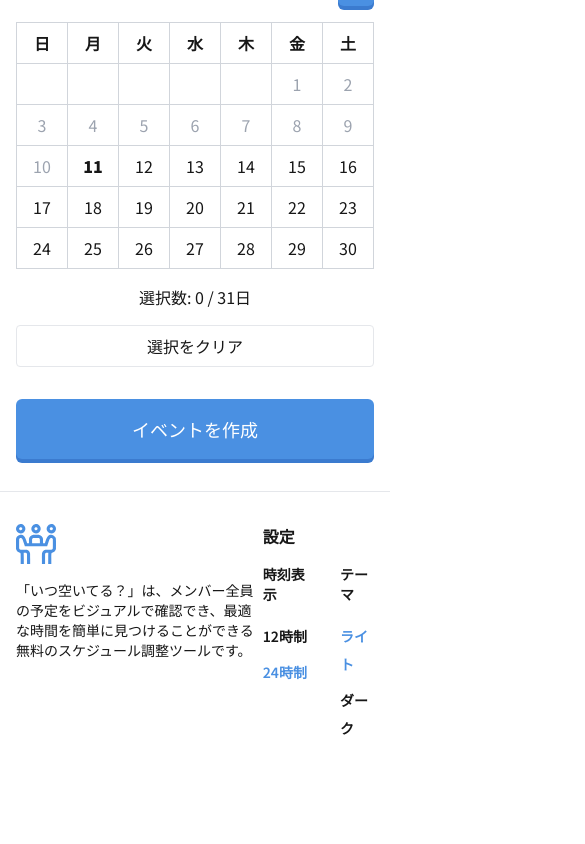
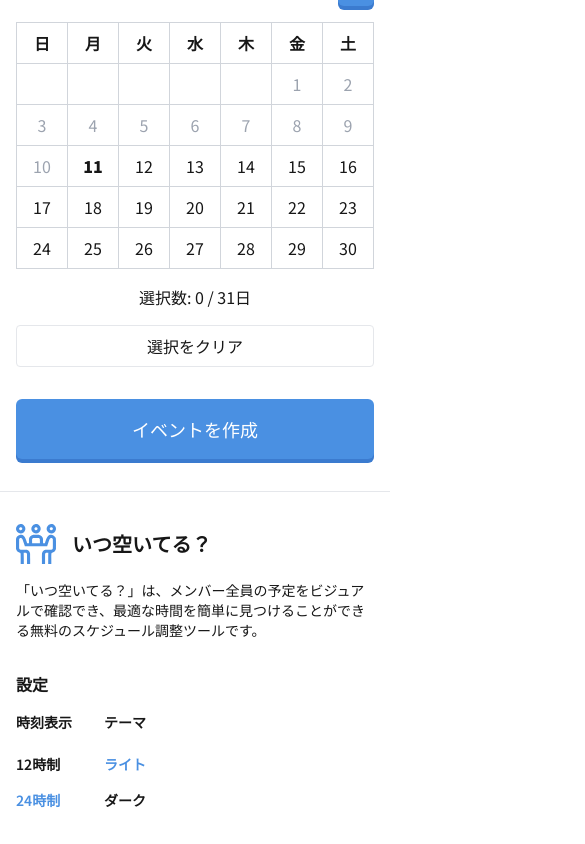
Before and after one commit to takumitoma/itsu-aiteru-scheduler, a Next.js app: page / in a window 390 px wide. Shown: the part 699-1543 px from the top of the page, 585 px wide, since content can reach past the window. Before the commit the page ends 1471 px from the top, so only its background shows below. Built offline with nearby package versions, Linux system fonts and the light colour scheme; no server answers.

Commit message:
fix: footer responsiveness

```diff
--- a/src/components/Footer/Footer.tsx
+++ b/src/components/Footer/Footer.tsx
@@ -17,12 +17,15 @@ const Footer: React.FC = () => {
 
   return (
     <footer className="py-8 border-t border-borderGray">
-      <div className="max-w-7xl mx-auto px-4 flex justify-between">
-        {/* 320px (minimum vw designed for) minus padding from px-4 */}
-        <article className="flex flex-col w-[calc(320px-2rem)] space-y-4">
+      <div
+        className="max-w-7xl mx-auto px-4 flex flex-col md:flex-row md:justify-between
+          space-y-8 md:space-y-0"
+      >
+        {/* Logo and website summary */}
+        <article className="flex flex-col w-full md:w-[320px] space-y-4">
           <div className="flex items-center space-x-4">
             <Image src="/logo/main-logo.svg" alt="Logo" width={40} height={40} />
-            <span className="text-xl font-bold hidden sm:block">いつ空いてる？</span>
+            <span className="text-xl font-bold">いつ空いてる？</span>
           </div>
 
           <p className="text-sm">
```
